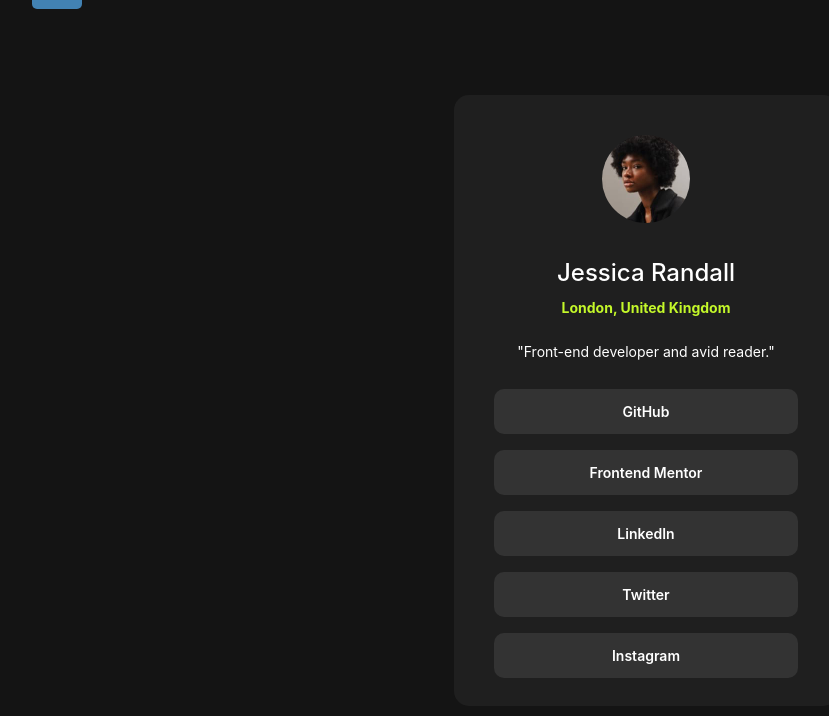
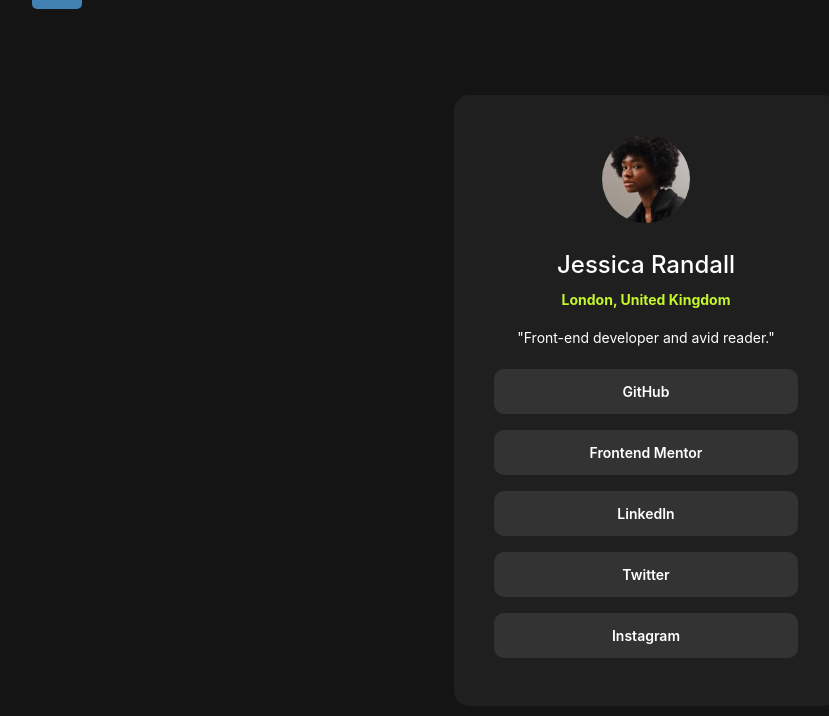
Before and after one commit to alexanderivanov2/frontend-mentor, a Vue app: page /newbie/social-links-profile-card in a window 1536 px wide. Shown: the top 716 px of the page, without its empty margins (122-951 px from the left). Built offline with nearby package versions, Linux system fonts and the light colour scheme; a web font is replaced by a local one.

Commit message:
refactor margins

```diff
--- a/src/assets/styles/pages/newbie/_socialLinksProfileCard.scss
+++ b/src/assets/styles/pages/newbie/_socialLinksProfileCard.scss
@@ -92,6 +92,10 @@
             height: 611px;
             min-height: 611px;
             padding: 40px;
+
+            .social-profile-names, .social-profile-description, .social-profile-links {
+                margin-top: 24px;
+            }
         }
     }
 }
```
